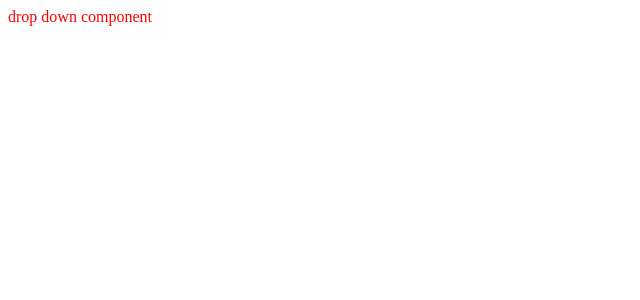
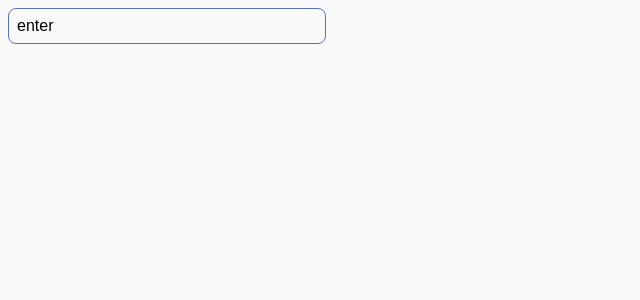
Before and after one commit to NaderiMo/drop-down-multi-selector, a React (Vite) app: page / in a window 1280 px wide. Shown: the top 300 px of the page, without its empty margins (0-640 px from the left). Built offline with nearby package versions, Linux system fonts and the light colour scheme.

Commit message:
feat: theme structure and component sample props

```diff
--- a/src/components/DropdownMultiSelector/index.tsx
+++ b/src/components/DropdownMultiSelector/index.tsx
@@ -1,11 +1,12 @@
 import { FC } from "react";
 import "./styles.scss";
+import { Props } from "./types";
 
-const DropdownMultiSelector: FC = () => {
+const DropdownMultiSelector: FC<Props> = ({ placeholder, width }) => {
   return (
-    <>
-      <div className="sample-text">drop down component</div>
-    </>
+    <div className="dropdown-multi-selector" style={{ width }}>
+      <div className="input">{placeholder}</div>
+    </div>
   );
 };
 
--- a/src/components/DropdownMultiSelector/styles.scss
+++ b/src/components/DropdownMultiSelector/styles.scss
@@ -1,4 +1,10 @@
-.sample-text {
-  color: red;
-  font-family: "dubai";
+@import "/src/themes/variables";
+
+.dropdown-multi-selector {
+  .input {
+    border: 1px solid map-get($colors, primary);
+    padding: 0.5rem;
+    border-radius: 0.5rem;
+    width: inherit;
+  }
 }
--- /dev/null
+++ b/src/components/DropdownMultiSelector/types.d.ts
@@ -0,0 +1,4 @@
+export interface Props {
+  placeholder?: string;
+  width?: number;
+}
--- a/src/main.tsx
+++ b/src/main.tsx
@@ -1,9 +1,10 @@
 import { StrictMode } from "react";
 import { createRoot } from "react-dom/client";
 import DropdownMultiSelector from "./components/DropdownMultiSelector";
+import "./themes/default.scss";
 
 createRoot(document.getElementById("root")!).render(
   <StrictMode>
-    <DropdownMultiSelector />
+    <DropdownMultiSelector placeholder={"enter"} width={300} />
   </StrictMode>
 );
--- /dev/null
+++ b/src/themes/_variables.scss
@@ -0,0 +1,4 @@
+$colors: (
+  background: #fafafa,
+  primary: #566fc3,
+);
--- /dev/null
+++ b/src/themes/default.scss
@@ -0,0 +1,6 @@
+@import "/src/themes/variables";
+
+body {
+  background-color: map-get($colors, background);
+  font-family: sans-serif;
+}
```
